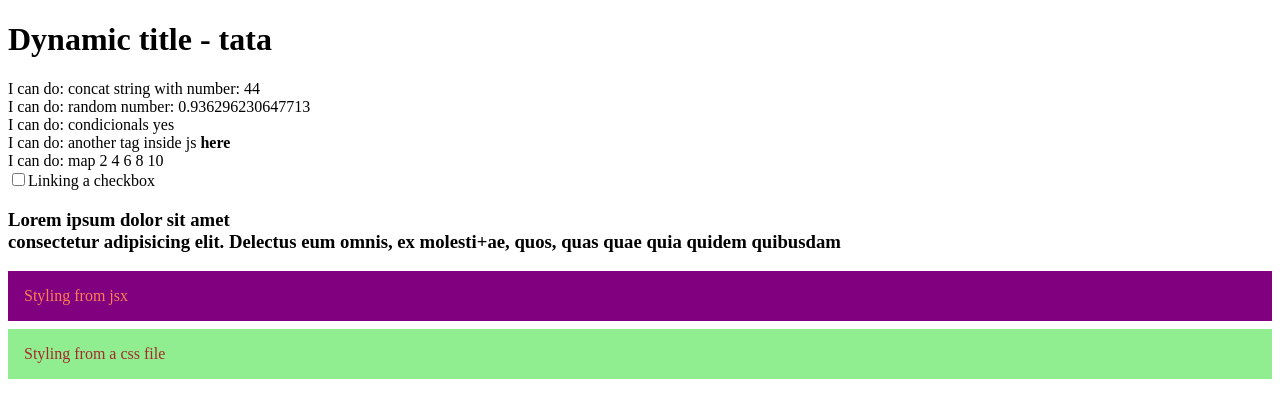
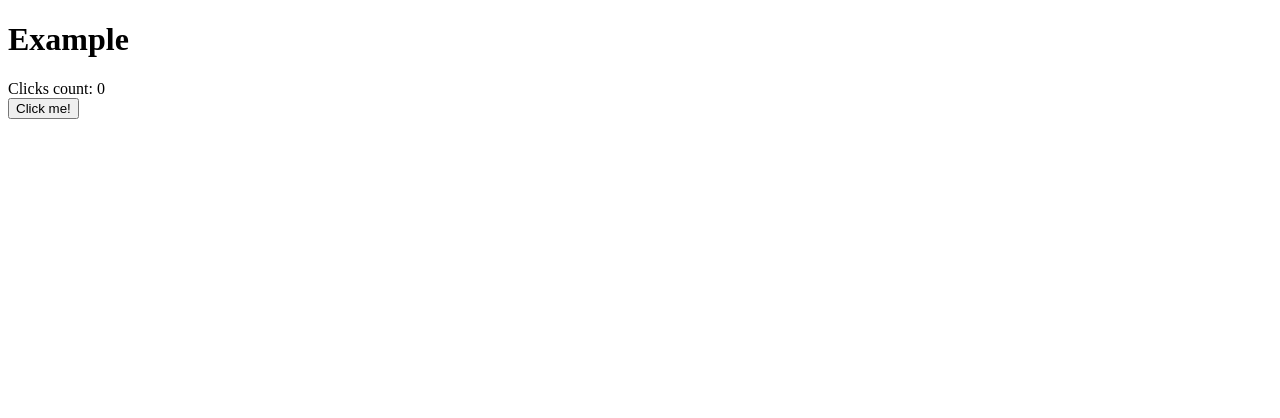
Before and after one commit to Sinarab/react-baby-steps, a React (Vite) app: page / in a window 1280 px wide. Shown: the top 418 px of the page. Built offline with nearby package versions, Linux system fonts and the light colour scheme.

Commit message:
wip - clicker with useState

```diff
--- /dev/null
+++ b/src/App.jsx
@@ -0,0 +1,13 @@
+import Clicker from "./components/Clicker";
+// creating a component
+export default function App() {
+  const teste = Math.random() * Math.pow(0.5, 10);
+
+  // returning a JSX element
+  return (
+    <>
+      <h1>Example</h1>
+      <Clicker />
+    </>
+  );
+}
--- /dev/null
+++ b/src/components/Clicker.jsx
@@ -0,0 +1,27 @@
+import { useState } from "react";
+
+export default function Clicker() {
+  // to update a state we have to use a setter function
+  // useState is a Hook
+  // hooks to do specific tasks inside a component
+  const [count, setCount] = useState(0);
+
+  const onButtonClick = () => {
+    // update the state makes the component re-render!
+    // careful with that, it can cause performance issues
+    // setCount(count + 1);
+
+    // update can be done with a function
+    // better to handle when you have async operations
+    setCount(prev => prev + 1);
+  };
+
+  return (
+    <div>
+      <div>Clicks count: {count} </div>
+      {/*  send the function, do not call it!
+      mouse ev ref: https://legacy.reactjs.org/docs/events.html#mouse-events */}
+      <button onClick={onButtonClick}>Click me!</button>
+    </div>
+  );
+}
--- a/src/index.jsx
+++ b/src/index.jsx
@@ -1,38 +1,11 @@
 import "./style.css";
+import App from "./App";
 import { createRoot } from "react-dom/client";
 
 const root = createRoot(document.querySelector("#root"));
 
-const toto = "tata";
-const array = [1, 2, 3, 4, 5];
-
 root.render(
   <div>
-    <h1 className="title">Dynamic title - {toto}</h1>
-    <div>I can do: {"concat string with number: " + 4 + 4}</div>
-    <div>I can do: {`random number: ${Math.random()}`}</div>
-    <div>I can do: condicionals {toto ? "yes" : "no"}</div>
-    <div>I can do: another tag inside js {<b>here</b>}</div>
-    <div>I can do: map {array.map((n) => ` ${n * 2}`)}</div>
-    <input type="checkbox" id="the-checkbox" />
-    <label htmlFor="the-checkbox">Linking a checkbox</label>
-    <h3>
-      Lorem ipsum dolor sit amet <br /> consectetur adipisicing elit. Delectus
-      eum omnis, ex molesti+ae, quos, quas quae quia quidem quibusdam
-    </h3>
-    {/* for the style, we can send a object */}
-    <div
-      style={{
-        color: "coral",
-        backgroundColor: "purple",
-        padding: "1rem",
-      }}
-    >
-      Styling from jsx
-    </div>
-    {/* for the style, traditional way from css file */}
-    <div className="cute-paragraph">Styling from a css file</div>
-    {/* for the style, using css framework like tailwind */}
-
+    <App />
   </div>
 );
```
